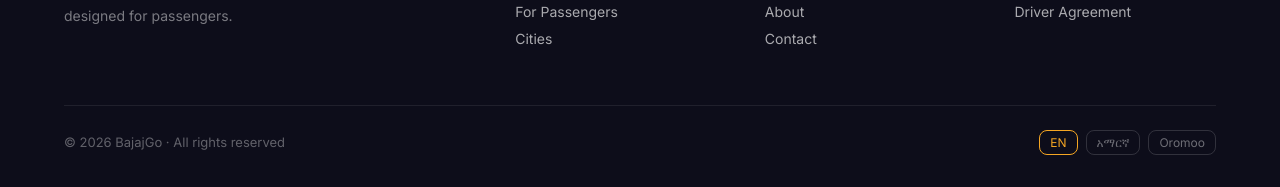
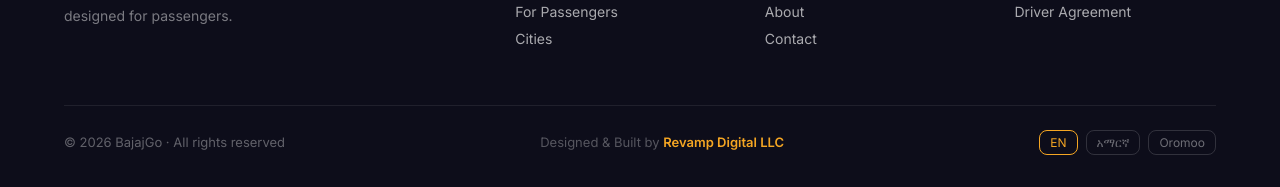
Before and after one commit to Foresigh/bajajgo-design, a website: page public/index.html in a window 1280 px wide. Shown: the part 6052-6239 px from the top of the page. Drawn offline with Linux system fonts and the light colour scheme; no server answers.

Commit message:
Add Revamp Digital LLC credit to all page footers
Co-Authored-By: Claude Sonnet 4.6 <noreply@anthropic.com>

```diff
--- a/public/index.html
+++ b/public/index.html
@@ -1056,6 +1056,13 @@
   </div>
   <div class="footer-bottom">
     <span>© 2026 BajajGo · All rights reserved</span>
+    <span style="color:rgba(255,255,255,0.3);font-size:13px">
+      Designed & Built by <a href="https://gorevamp.ai" target="_blank" rel="noopener"
+        style="color:var(--primary);text-decoration:none;font-weight:600;transition:opacity 0.2s"
+        onmouseover="this.style.opacity='0.8'" onmouseout="this.style.opacity='1'">
+        Revamp Digital LLC
+      </a>
+    </span>
     <div class="footer-lang">
       <div class="lang-pill active">EN</div>
       <div class="lang-pill">አማርኛ</div>
```
Also changed, not shown: public/design.html (+4 -0 lines), public/drivers.html (+4 -0 lines).
